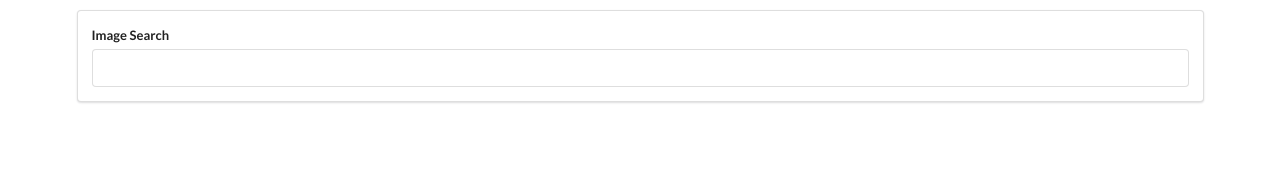
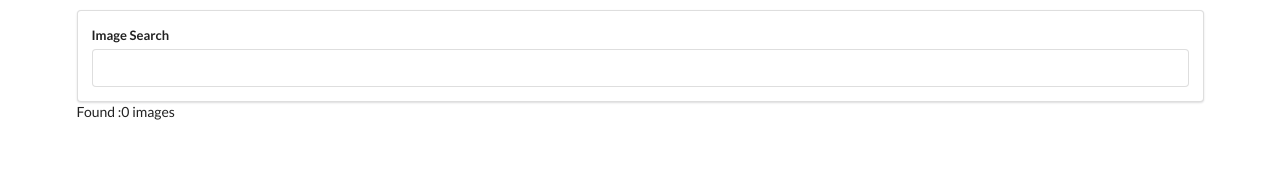
Before and after one commit to Shrikant-Tarwani/udemy_react_redux_course, a React (Create React App) app in the folder pics/: page / in a window 1280 px wide. Shown: the top 172 px of the page. Built offline with nearby package versions, Linux system fonts and the light colour scheme.

Commit message:
set state for images as an array

```diff
--- a/pics/src/components/App.js
+++ b/pics/src/components/App.js
@@ -3,7 +3,9 @@ import axios from 'axios';
 import SearchBar from './SearchBar'
 
 class App extends React.Component {
-    async onSearchSubmit(term){
+    state = {images : []};
+
+     onSearchSubmit = async (term) => {
         // console.log(term);
        const response = await axios.get('https://api.unsplash.com/search/photos', {
             params: {query: term},
@@ -11,12 +13,15 @@ class App extends React.Component {
                 Authorization: 'Client-ID d0d024cc69d5f503ec1b29505db847826fa0878f7cab3533089a5dd586852154'
             }
         });
-        console.log(response.data.results);
+        // console.log(response.data.results);
+        this.setState({images : response.data.results});
 
     }
 
     render() {
-    return <div className ="ui container" style ={{marginTop: '10px'}}><SearchBar onSubmit={this.onSearchSubmit} /></div>
+    return (<div className ="ui container" style ={{marginTop: '10px'}}><SearchBar onSubmit={this.onSearchSubmit} />
+        Found :{this.state.images.length} images
+    </div>)
 }
 }
 export default App;
```
